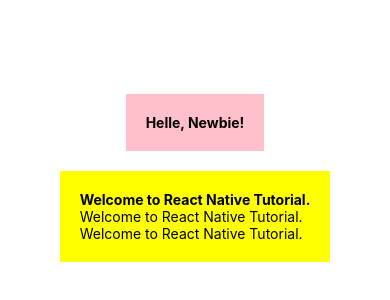
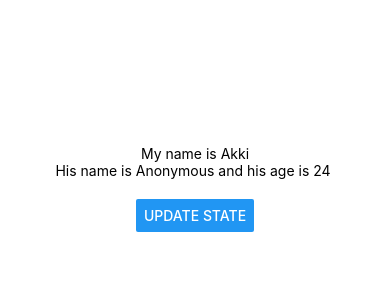
Before and after one commit to techie-akki/React-Native-Learning, a React Native app: screen / in a window 390 px wide. Shown: the part 234-534 px from the top of the page. Built offline with nearby package versions, Linux system fonts and the light colour scheme.

Commit message:
implemented useState Hook

```diff
--- a/App.js
+++ b/App.js
@@ -1,17 +1,22 @@
 import { StatusBar } from 'expo-status-bar';
-import React from 'react';
-import { StyleSheet, Text, View } from 'react-native';
+import React, {useState} from 'react';
+import { Button, StyleSheet, Text, View } from 'react-native';
 
 export default function App() {
+  const [name, setName] = useState('Akki');
+  const [person,setPerson] = useState({name: 'Anonymous', age: 24});
+
+  const clickHandler = ()=> {
+    setName('hey Akki');
+    setPerson({name: 'Dhoni', age: 39});
+  }
+
   return (
     <View style={styles.container}>
-      <View style={styles.header}>
-        <Text style={styles.boldText}>Helle, Newbie!</Text>
-      </View>
-      <View style={styles.body}>
-        <Text style={styles.boldText}>Welcome to <Text>React Native</Text> Tutorial.</Text>
-        <Text>Welcome to React Native Tutorial.</Text>
-        <Text>Welcome to React Native Tutorial.</Text>
+      <Text>My name is {name}</Text>
+      <Text>His name is {person.name} and his age is {person.age} </Text>
+      <View style={styles.button}>
+        <Button title = 'update state' onPress={clickHandler} />
       </View>
       <StatusBar style="auto" />
     </View>
@@ -25,16 +30,8 @@
     alignItems: 'center',
     justifyContent: 'center',
   },
-  header:{
-    backgroundColor:'pink',
-    padding:20,
-  },
-  boldText:{
-    fontWeight:'bold',
-  },
-  body:{
-    margin:20,
-    backgroundColor:'yellow',
-    padding:20,
+  button:{
+    marginTop:20,
+
   }
 });
```
